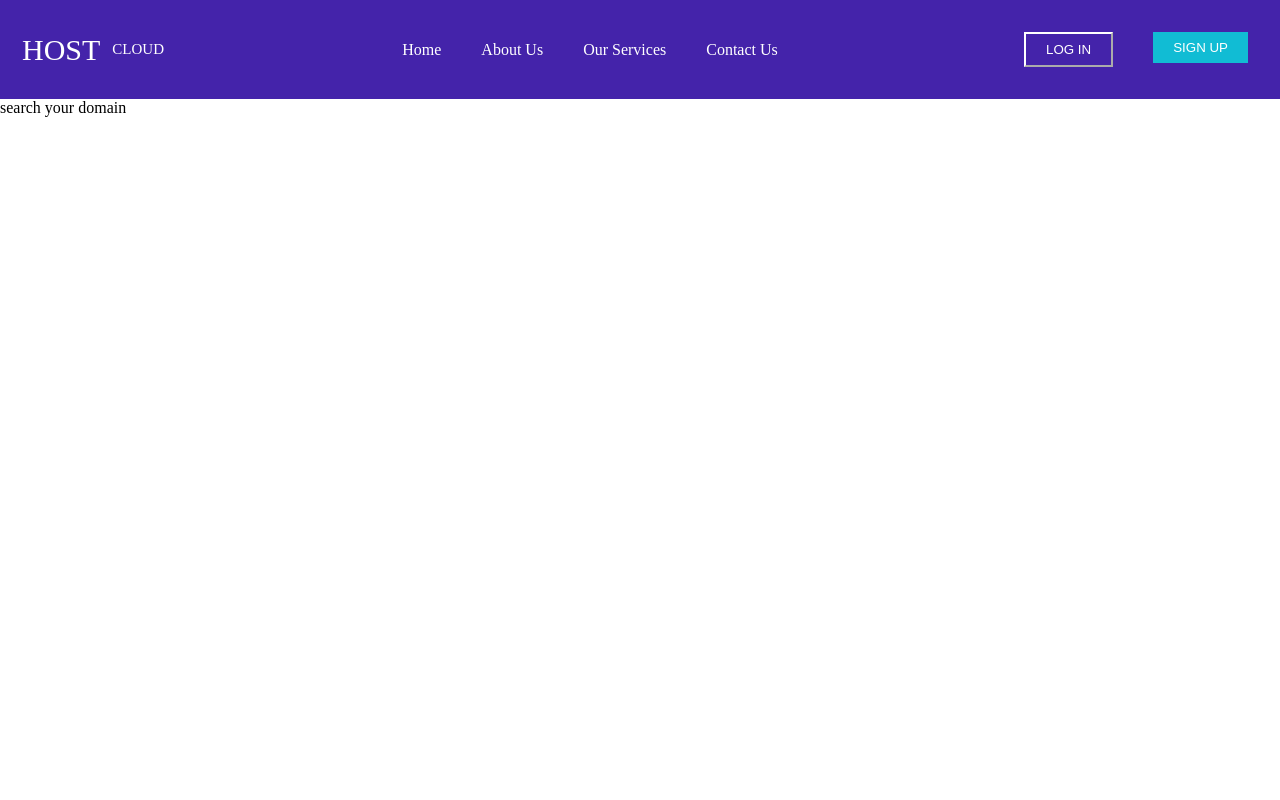
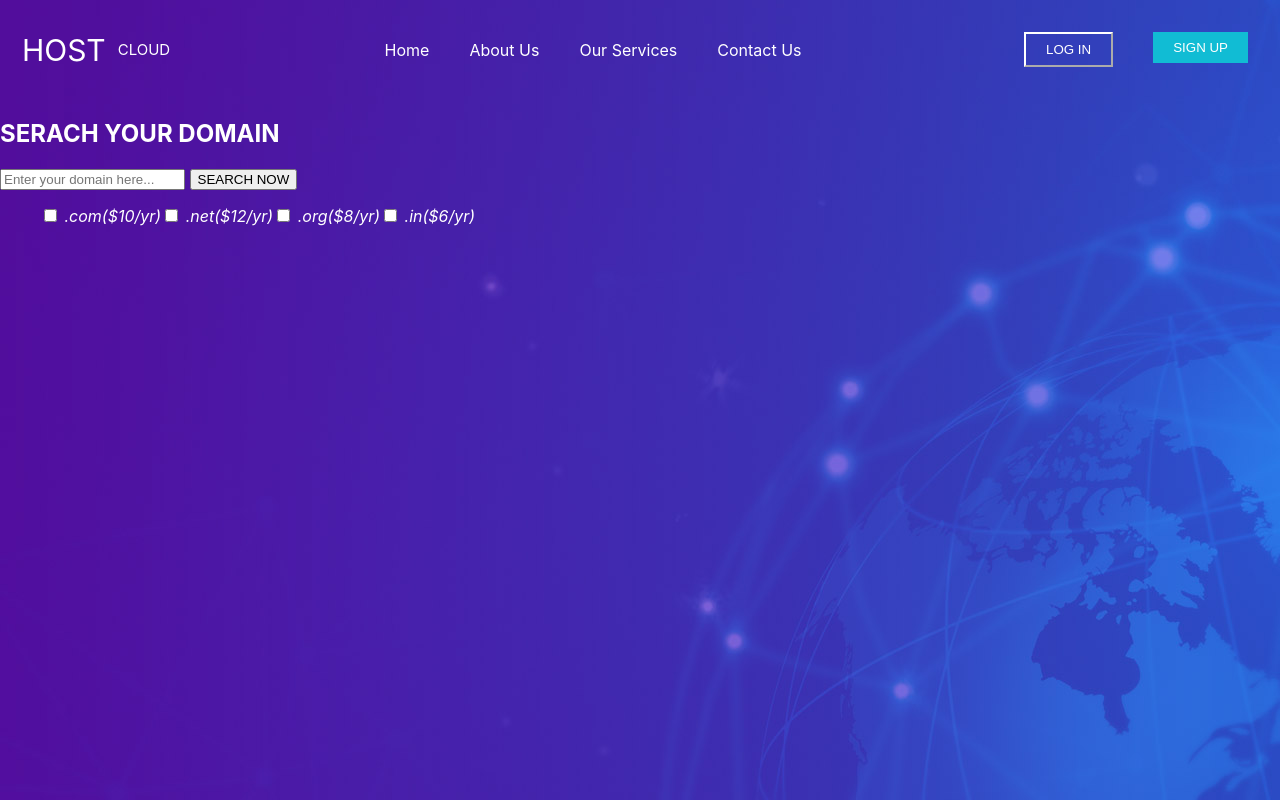
Before and after one commit to chusang23/web-design, a plain HTML site: page index.html in a window 1280 px wide. Drawn offline with Linux system fonts and the light colour scheme.

Commit message:
web design

```diff
--- a/index.html
+++ b/index.html
@@ -28,9 +28,27 @@
     </nav>
 
     <nav class="domain">
-        <div class="title">search your domain</div>
-
-
+        <h2 class="domain title">SERACH YOUR DOMAIN</h2>
+        <input type="text" class="searchDomain" placeholder="Enter your domain here...">
+        <input type="submit" class="main-button" value="SEARCH NOW">
+        <ul class="submit">
+            <li>
+                <input type="checkbox">
+                <span><em>.com($10/yr)</em></span>
+            </li>
+            <li>
+                <input type="checkbox">
+                <span><em>.net($12/yr)</em></span>
+            </li>
+            <li>
+                <input type="checkbox">
+                <span><em>.org($8/yr)</em></span>
+            </li>
+            <li>
+                <input type="checkbox">
+                <span><em>.in($6/yr)</em></span>
+            </li>
+        </ul>
     </nav>
 </body>
 </html>
--- a/style.css
+++ b/style.css
@@ -1,5 +1,12 @@
+:root {
+    --font-family-sans-serif: -apple-system,BlinkMacSystemFont,"Segoe UI",Roboto,"Helvetica Neue",Arial,sans-serif,"Apple Color Emoji","Segoe UI Emoji","Segoe UI Symbol","Noto Color Emoji";
+    --font-family-monospace: SFMono-Regular,Menlo,Monaco,Consolas,"Liberation Mono","Courier New",monospace;
+}
+
 body {
     margin: 0;
+    font-family: -apple-system,BlinkMacSystemFont,"Segoe UI",Roboto,"Helvetica Neue",Arial,sans-serif,"Apple Color Emoji","Segoe UI Emoji","Segoe UI Symbol","Noto Color Emoji";
+    background-image: url(../web-design/image/banner-bg.jpeg);
 }
 
 a {
@@ -12,7 +19,6 @@ a {
     justify-content: space-between;
     align-items: center;
     padding: 8px 12px;
-    background-color: #4423AA;
 }
 
 .navbar__title {
@@ -43,8 +49,8 @@ a {
 }
 
 .login {
+    background-color: rgba( 255, 255, 255, 0 );
     padding: 8px 20px;
-    background-color: #4423AA;
     border-color: white;
     color: white;
 }
@@ -59,3 +65,14 @@ a {
     border: none;
     color: white;
 }
+
+.domain {
+    color: white;
+    justify-content: center;
+    align-items: center;
+}
+
+.submit {
+    list-style: none;
+    display: flex;
+}
```
Also changed, not shown: image/banner-bg.jpeg (added), 2 other files.
